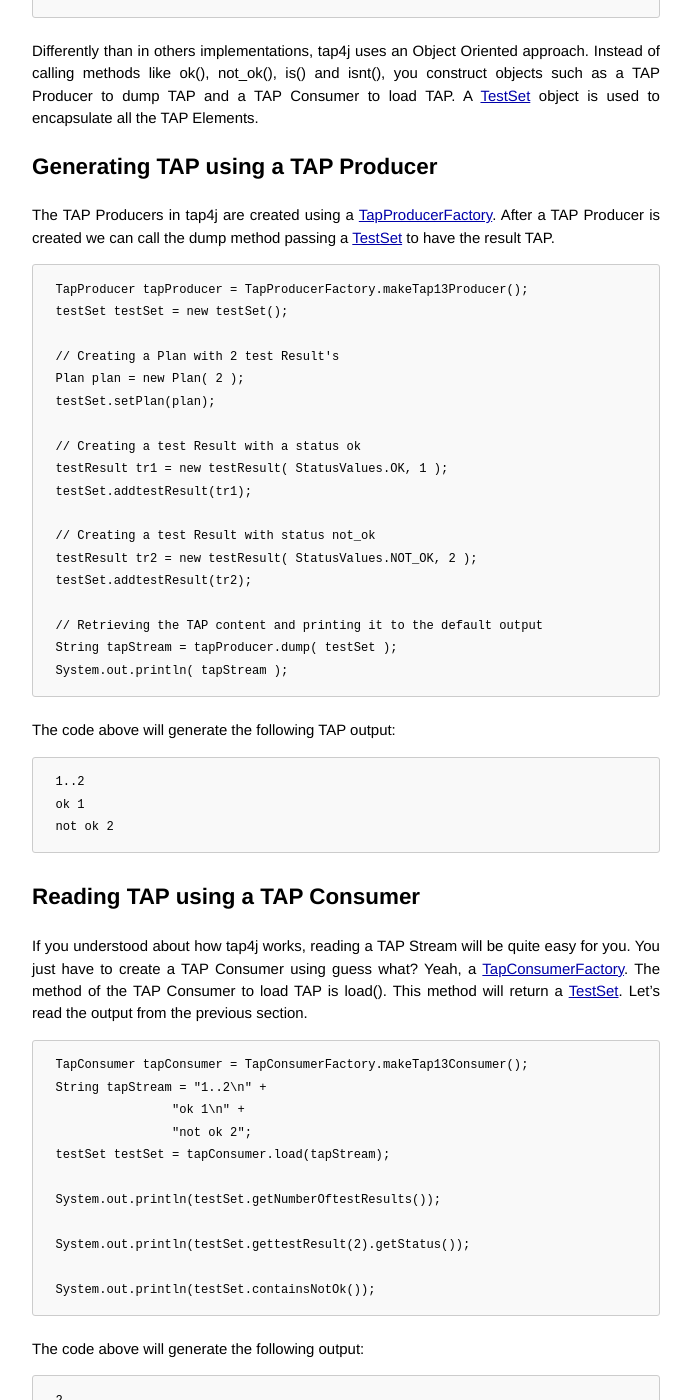
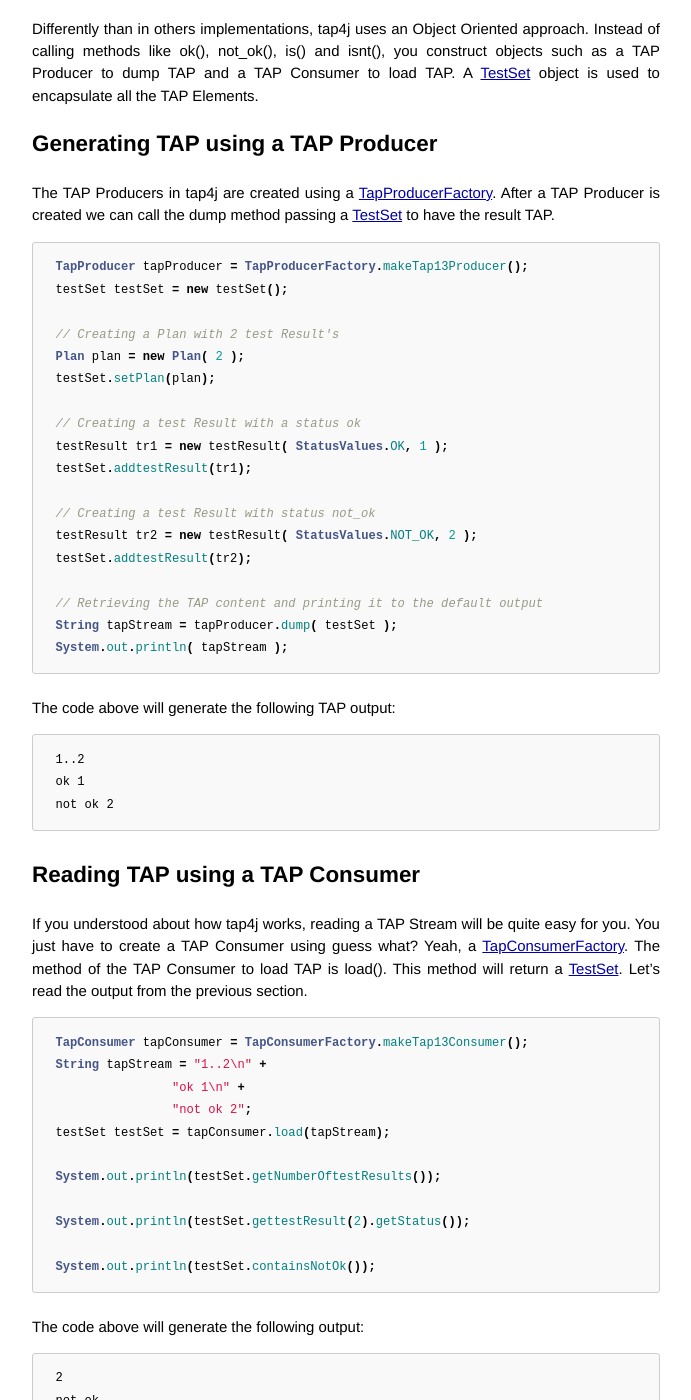
Before and after one commit to TestAnything/testanything.github.io, a Jekyll site: the page built from testing-with-tap/java.md, in a window 1280 px wide and 1400 px high, scrolled down 565 px. Shown: the whole window, without its empty margins (294-985 px from the left). Built offline with Jekyll 4.4.1, drawn with Linux system fonts in a browser that asks for light colours; some of the changed text lies outside the part shown.

Commit message:
Fixed fenced code in Java tutorial.

````diff
--- a/testing-with-tap/java.md
+++ b/testing-with-tap/java.md
@@ -9,9 +9,9 @@
 
 ### Installation
 
-In order to install tap4j you have to download a jar from (http://tap4j.sourceforge.net)[http://tap4j.sourceforge.net] or if you are a Maven user you can add a dependency in your pom.xml, as shown below.
+In order to install tap4j you have to download a jar from [http://tap4j.sourceforge.net](http://tap4j.sourceforge.net) or if you are a Maven user you can add a dependency in your pom.xml, as shown below.
 
-```
+```xml
 <dependency>
  <groupid>br.eti.kinoshita</groupid>
  <artifactid>tap4j</artifactid>
@@ -24,7 +24,7 @@
 
 The TAP Producers in tap4j are created using a [TapProducerFactory](http://tap4j.sourceforge.net/apidocs/org/tap4j/producer/TapProducerFactory.html). After a TAP Producer is created we can call the dump method passing a [TestSet](http://tap4j.sourceforge.net/apidocs/org/tap4j/model/TestSet.html) to have the result TAP.
 
-```
+```java
 TapProducer tapProducer = TapProducerFactory.makeTap13Producer();
 testSet testSet = new testSet();
 
@@ -57,7 +57,7 @@
 
 If you understood about how tap4j works, reading a TAP Stream will be quite easy for you. You just have to create a TAP Consumer using guess what? Yeah, a [TapConsumerFactory](http://tap4j.sourceforge.net/apidocs/org/tap4j/consumer/TapConsumerFactory.html). The method of the TAP Consumer to load TAP is load(). This method will return a [TestSet](http://tap4j.sourceforge.net/apidocs/org/tap4j/model/TestSet.html). Let's read the output from the previous section.
 
-```
+```java
 TapConsumer tapConsumer = TapConsumerFactory.makeTap13Consumer();
 String tapStream = "1..2\n" +
 		"ok 1\n" +
````
